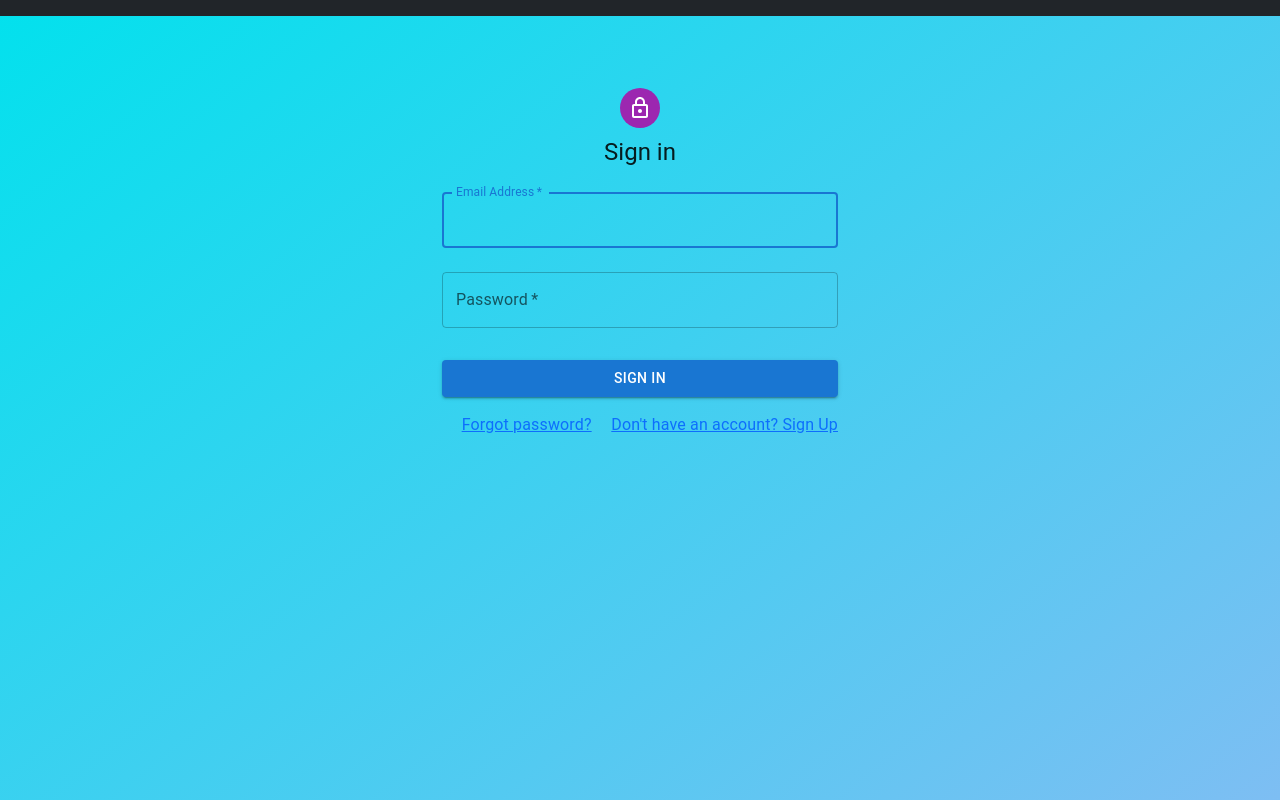
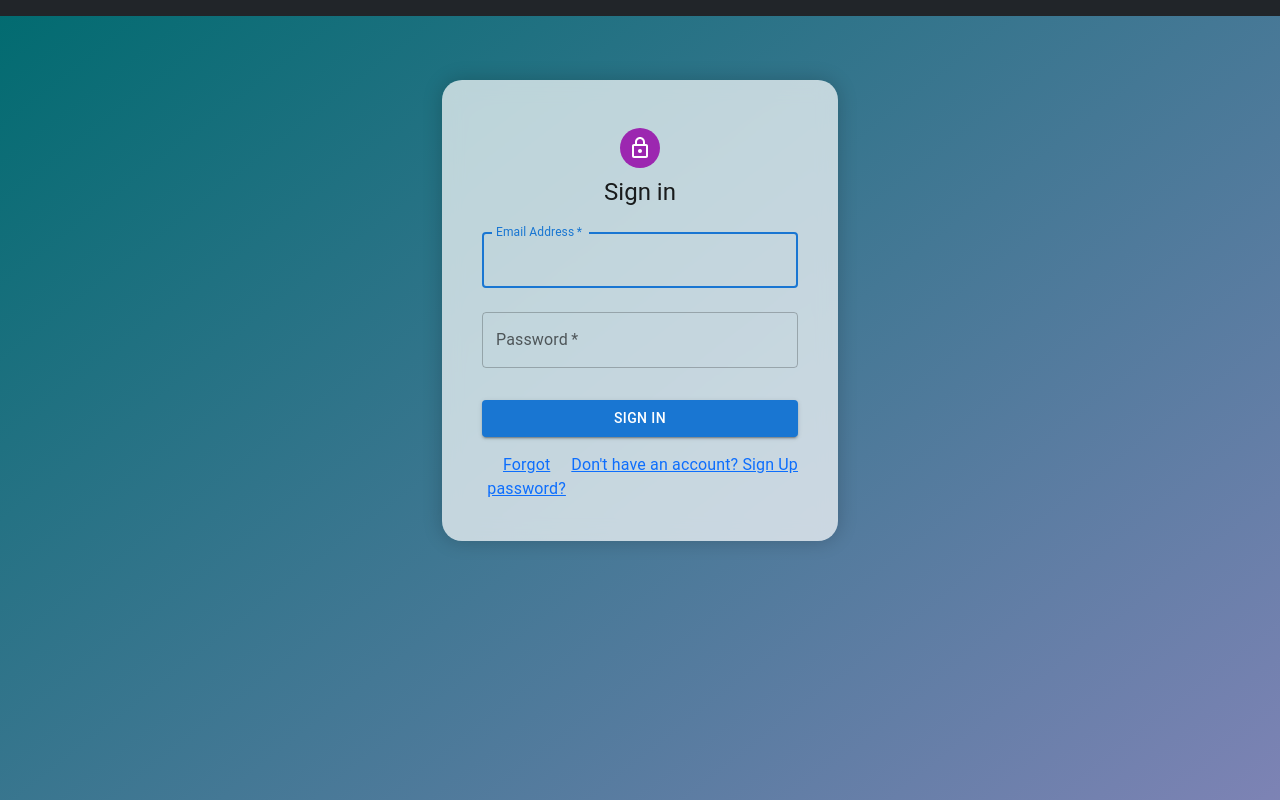
Before and after one commit to vpalve07/Tech_Quizz_Platform_Frontend, a React (Create React App) app: page / in a window 1280 px wide. Built offline with nearby package versions, Linux system fonts and the light colour scheme.

Commit message:
final commit

```diff
--- a/src/App.css
+++ b/src/App.css
@@ -151,9 +151,9 @@ button {
 }
 
 body {
-  background: linear-gradient(-38deg, rgb(249, 155, 249), rgb(2, 225, 237));
+  background: linear-gradient(-38deg, rgb(249, 155, 249), rgb(1, 107, 112));
   background-size: 200% 200%;
-  animation: verticalBreathing 15s ease infinite;
+  /* animation: verticalBreathing 15s ease infinite; */
   height: 100vh;
   overflow: hidden;
   overflow-y: scroll;
--- a/src/components/ForgetPass.js
+++ b/src/components/ForgetPass.js
@@ -48,10 +48,15 @@ export default function ForgetPass() {
         <CssBaseline />
         <Box
           sx={{
-            marginTop: 8,
-            display: 'flex',
-            flexDirection: 'column',
-            alignItems: 'center',
+            marginTop: 10,
+              display: 'flex',
+              flexDirection: 'column',
+              alignItems: 'center',
+              backgroundColor: 'rgba(255, 255, 255, 0.7)',
+              backdropFilter: 'blur(10px)',
+              padding: '40px',
+              borderRadius: '20px',
+              boxShadow: '0px 0px 20px rgba(0, 0, 0, 0.2)',
           }}
         >
           <Avatar sx={{ m: 1, bgcolor: 'secondary.main' }}>
--- a/src/components/ResetPass.js
+++ b/src/components/ResetPass.js
@@ -57,9 +57,14 @@ export default function ResetPassword() {
         <Box
           sx={{
             marginTop: 4,
-            display: 'flex',
-            flexDirection: 'column',
-            alignItems: 'center',
+              display: 'flex',
+              flexDirection: 'column',
+              alignItems: 'center',
+              backgroundColor: 'rgba(255, 255, 255, 0.7)',
+              backdropFilter: 'blur(10px)',
+              padding: '40px',
+              borderRadius: '20px',
+              boxShadow: '0px 0px 20px rgba(0, 0, 0, 0.2)',
           }}
         >
           <Avatar sx={{ m: 1, bgcolor: 'secondary.main' }}>
--- a/src/components/SignIn.js
+++ b/src/components/SignIn.js
@@ -72,9 +72,14 @@ export default function SignIn() {
         <Box
           sx={{
             marginTop: 8,
-            display: 'flex',
-            flexDirection: 'column',
-            alignItems: 'center',
+              display: 'flex',
+              flexDirection: 'column',
+              alignItems: 'center',
+              backgroundColor: 'rgba(255, 255, 255, 0.7)',
+              backdropFilter: 'blur(10px)',
+              padding: '40px',
+              borderRadius: '20px',
+              boxShadow: '0px 0px 20px rgba(0, 0, 0, 0.2)',
           }}
         >
           <Avatar sx={{ m: 1, bgcolor: 'secondary.main' }}>
--- a/src/components/SignUp.js
+++ b/src/components/SignUp.js
@@ -13,7 +13,7 @@ import LockOutlinedIcon from '@mui/icons-material/LockOutlined';
 import Typography from '@mui/material/Typography';
 import Container from '@mui/material/Container';
 import axios from 'axios';
-import { createTheme, ThemeProvider } from '@mui/material/styles';
+import { styled, createTheme, ThemeProvider } from '@mui/material/styles';
 import Alert from '@mui/material/Alert';
 
 const theme = createTheme();
@@ -58,10 +58,15 @@ export default function SignUp() {
         <CssBaseline />
         <Box
           sx={{
-            marginTop: 2,
-            display: 'flex',
-            flexDirection: 'column',
-            alignItems: 'center',
+            marginTop: 0,
+              display: 'flex',
+              flexDirection: 'column',
+              alignItems: 'center',
+              backgroundColor: 'rgba(255, 255, 255, 0.7)',
+              backdropFilter: 'blur(10px)',
+              padding: '40px',
+              borderRadius: '20px',
+              boxShadow: '0px 0px 20px rgba(0, 0, 0, 0.2)',
           }}
         >
           <Avatar sx={{ m: 1, bgcolor: 'secondary.main' }}>
```
